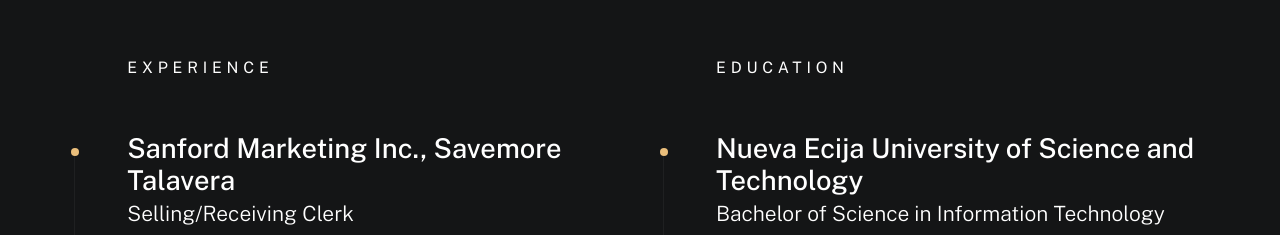
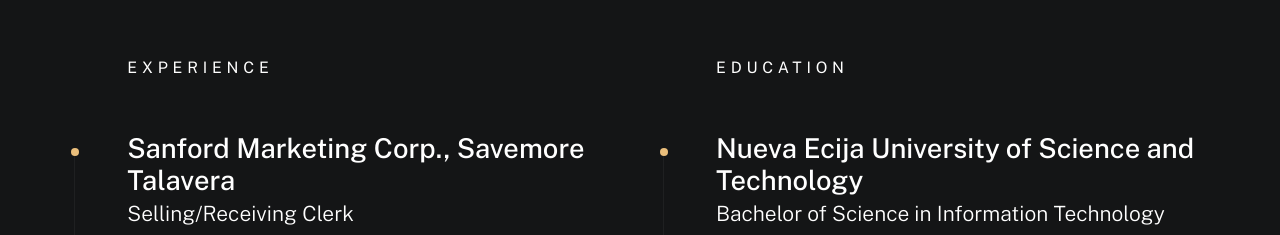
Before and after one commit to Keysiii15/profile.github, a plain HTML site: page index.html in a window 1280 px wide. Shown: the part 2220-2455 px from the top of the page. Drawn offline with nearby package versions, Linux system fonts and the light colour scheme; a web font is replaced by a local one.

Commit message:
Update index.html
Changed Sanford Marketing inc to corp

```diff
--- a/index.html
+++ b/index.html
@@ -176,7 +176,7 @@
                             <div class="timeline__block">
                                 <div class="timeline__bullet"></div>
                                 <div class="timeline__header">
-                                    <h4 class="timeline__title">Sanford Marketing Inc., Savemore Talavera</h3>
+                                    <h4 class="timeline__title">Sanford Marketing Corp., Savemore Talavera</h3>
                                     <h5 class="timeline__meta">Selling/Receiving Clerk</h5>
                                     <p class="timeline__timeframe">April - September 2025</p>
                                 </div>
```
